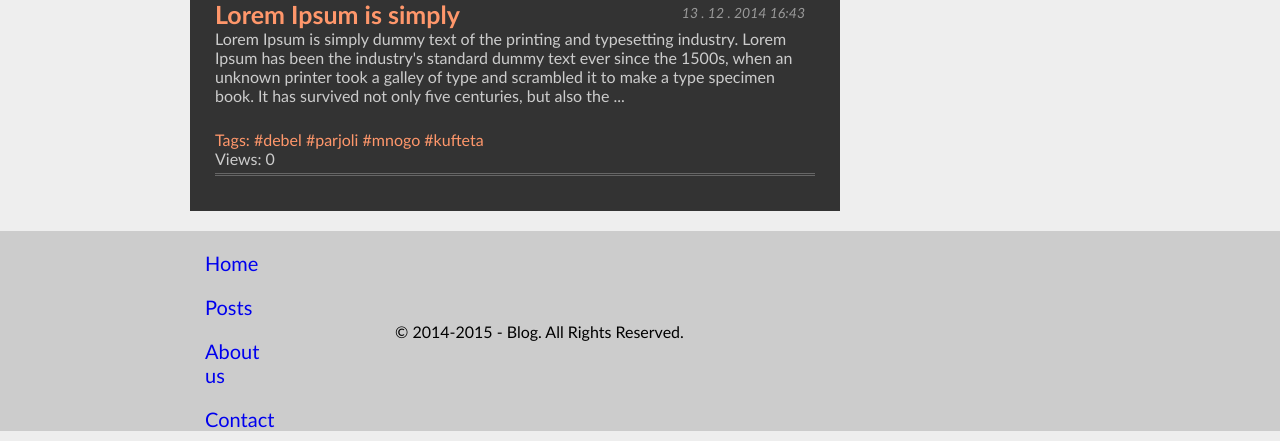
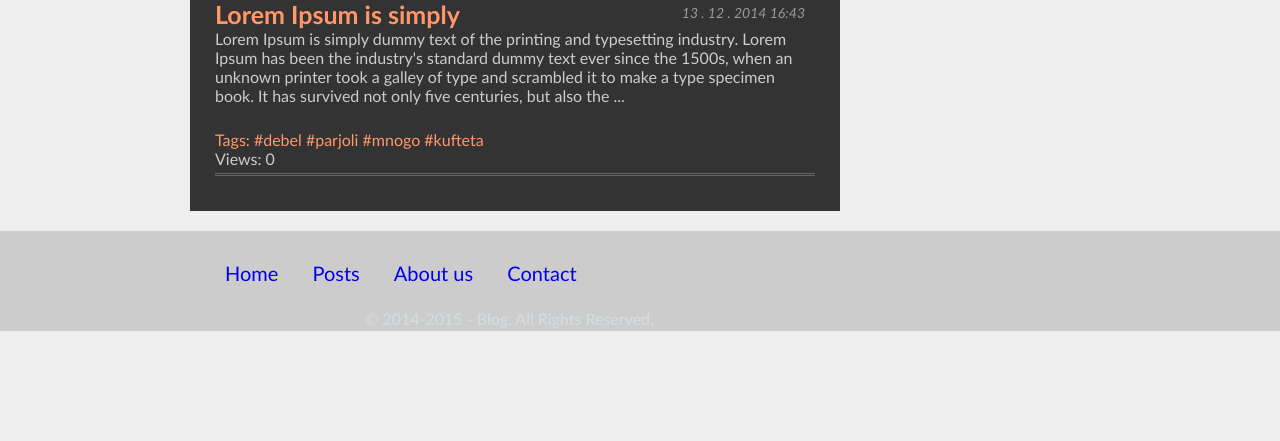
Before and after one commit to gkkirilov/SoftUni-PHP-Teamwork, a PHP site: page /index.php in a window 1280 px wide. Shown: the part 2065-2506 px from the top of the page. After the commit the page ends 2396 px from the top, so only its background shows below. Run offline with PHP 8.4, Linux system fonts and the light colour scheme; data comes from the database, SQL or seed files in the repository; grey boxes are pictures that could not be loaded.

Commit message:
css update

```diff
--- a/styles/style.css
+++ b/styles/style.css
@@ -83,6 +83,8 @@ color: #ff976b;
 #copyRight {
     margin-left: 100px;
     margin-top: 10px;
+    padding-left: 75px;
+    color: rgba(217, 230, 238, 0.65);
 }
 
 footer > div {
@@ -93,30 +95,26 @@ footer > div {
     display: block;
     float: left;
 }
-
-#navigation {
-    display: inline-block;
+#facebook {
+    float: right;
+    height: 58px;
+    margin-left: 130px;
 }
 
 #navigation > nav ul {
-    font-size: 0;
-    width: 105px;
-}
-
-#facebook {
-    float: right;
-    margin-left: 130px;
+    margin-left: 20px;
+    margin-top: 20px;
 }
 
 #navigation > nav ul li {
     list-style: none;
-    display: block;
+    display: inline-block;
 }
 
 #navigation > nav ul li a {
-    display: block;
     padding: 10px 15px;
     font-size: 20px;
+    border-radius: 20px;
 }
 
 #navigation > nav ul li a:hover {
@@ -371,7 +369,7 @@ body > div.wrapper.clear > main > div > div > div > article {
     width: 430px;
     text-align: justify;
     margin-top: 10px;
-    height: 200px;
+    height: 100px;
 }
 
 /* ABOUT US style END */
@@ -444,7 +442,7 @@ aside .searchBar #search-button:hover {
 footer {
     margin: 20px auto 0;
     width: 100%;
-    height: 200px;
+    height: 100px;
     background-color: rgba(51, 51, 51, 0.18);
 }
 
```
